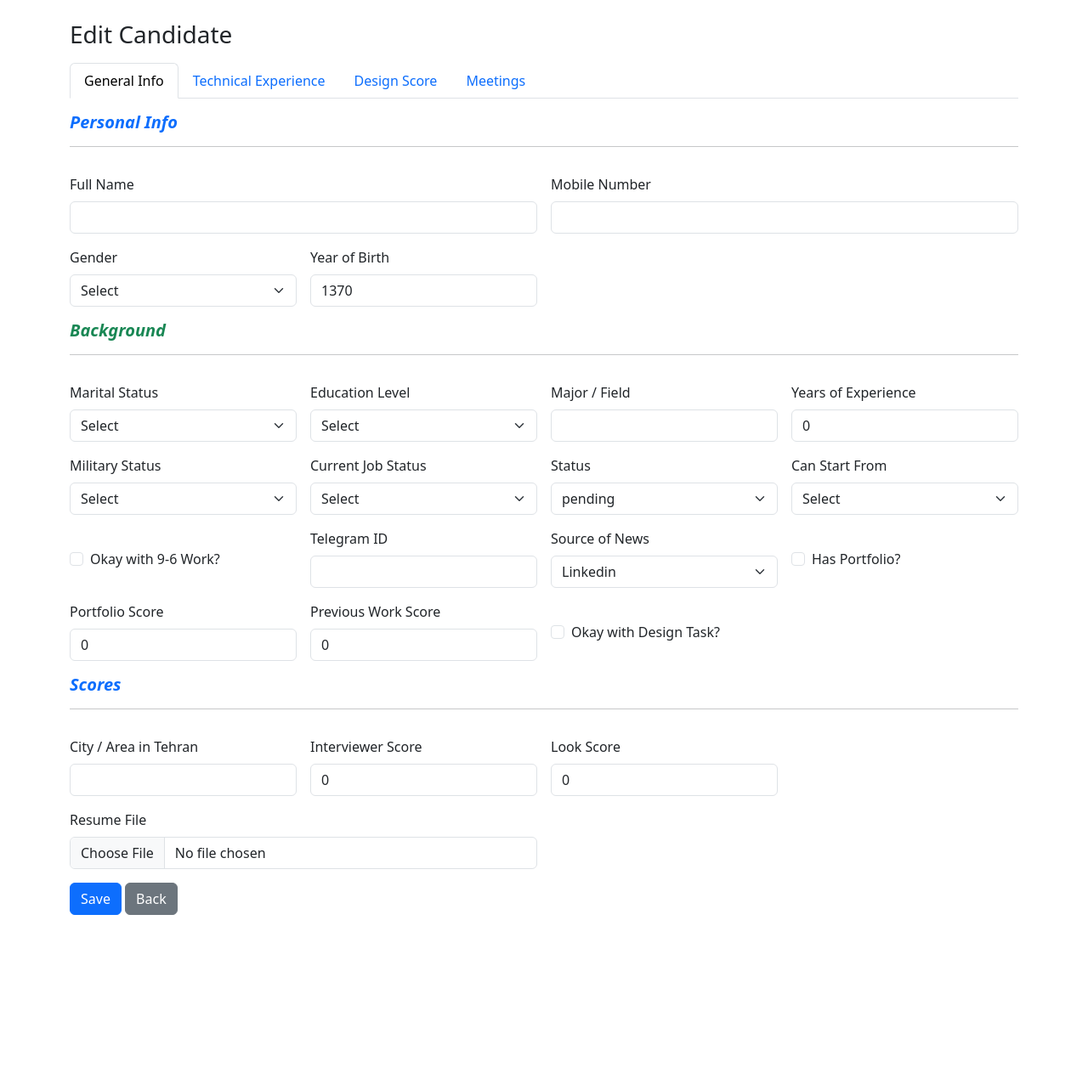
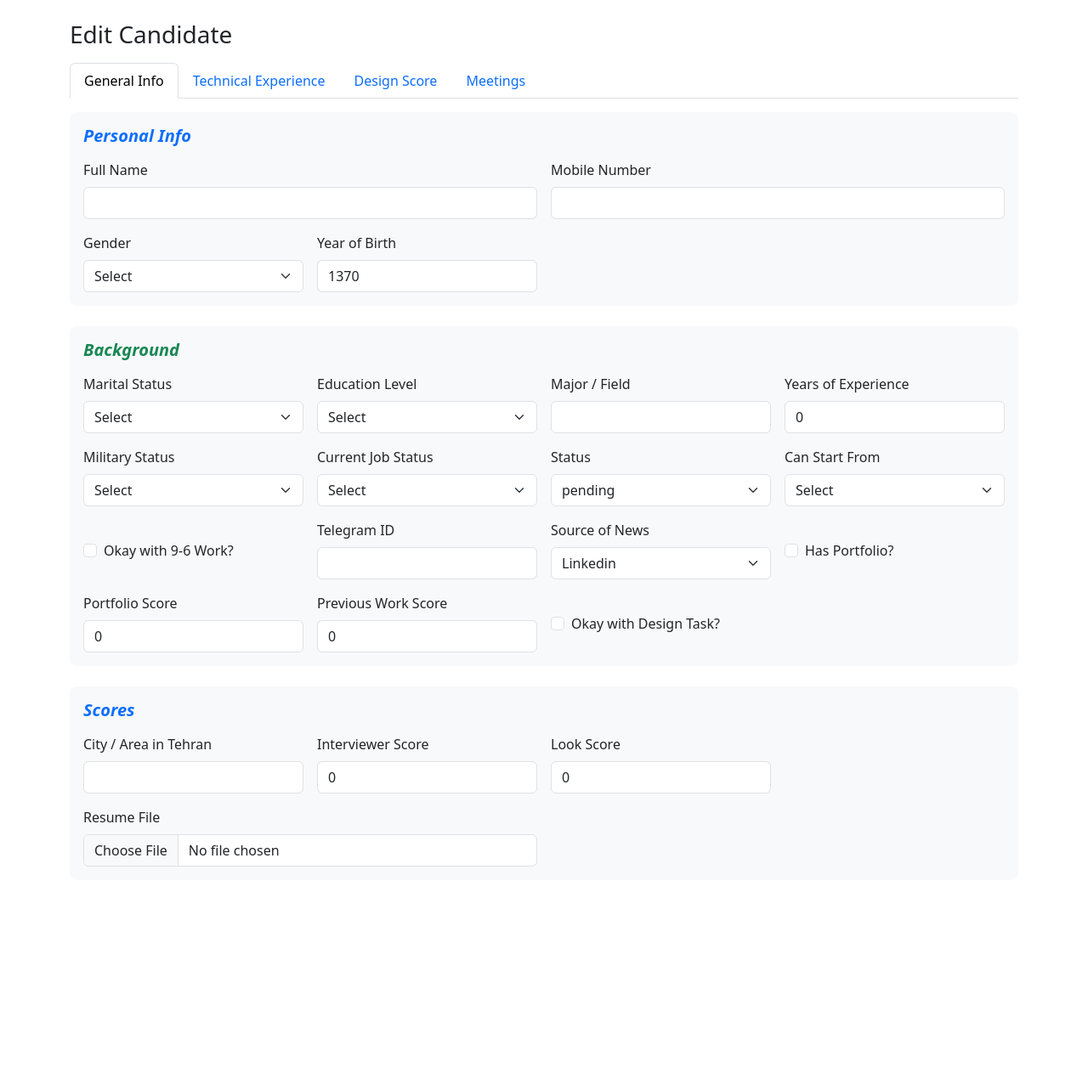
Before and after one commit to Peyman-Products/resume, a Flask app: template templates/edit.html in a window 1280 px wide. Shown: the top 1276 px of the page at 85% size. Before the commit the page ends 1077 px from the top, so only its background shows below. Run offline with Flask 3, Linux system fonts and the light colour scheme; the template is opened without the code that fills it, so the values that code supplies are empty.

Commit message:
Improve form layout and add shared styles

```diff
--- /dev/null
+++ b/static/style.css
@@ -0,0 +1,16 @@
+.form-section {
+  background-color: #f8f9fa;
+  padding: 1rem;
+  border-radius: 8px;
+  margin-bottom: 1.5rem;
+}
+.form-section h5 {
+  margin-bottom: 1rem;
+}
+form .form-control,
+form .form-select {
+  min-width: 220px;
+}
+form label.form-label {
+  font-weight: 500;
+}
--- a/templates/edit.html
+++ b/templates/edit.html
@@ -4,6 +4,7 @@
   <meta charset="UTF-8">
   <title>Edit Candidate</title>
   <link href="https://cdn.jsdelivr.net/npm/bootstrap@5.3.0/dist/css/bootstrap.min.css" rel="stylesheet">
+  <link rel="stylesheet" href="{{ url_for('static', filename='style.css') }}">
 </head>
 <body class="p-4">
 <div class="container">
@@ -26,11 +27,9 @@
 
     <div class="tab-content">
       <div class="tab-pane fade show active" id="tabGeneral">
+        <div class="form-section">
+          <h5 class="fw-bold text-primary"><em>Personal Info</em></h5>
           <div class="row g-3">
-          <div class="col-12">
-            <h5 class="fw-bold text-primary"><em>Personal Info</em></h5>
-            <hr>
-          </div>
             <div class="col-md-6">
               <label class="form-label">Full Name</label>
               <input name="name" value="{{ candidate.name }}" type="text" class="form-control" required>
@@ -51,10 +50,12 @@
               <label class="form-label">Year of Birth</label>
               <input name="year_of_birth" value="{{ candidate.year_of_birth or 1370 }}" type="number" class="form-control">
             </div>
-          <div class="col-12 mt-3">
+          </div>
+        </div>
+
+        <div class="form-section">
           <h5 class="fw-bold text-success"><em>Background</em></h5>
-            <hr>
-          </div>
+          <div class="row g-3">
             <div class="col-md-3">
               <label class="form-label">Marital Status</label>
               <select name="marital_status" class="form-select">
@@ -157,10 +158,12 @@
                 <label class="form-check-label">Okay with Design Task?</label>
               </div>
             </div>
-          <div class="col-12 mt-3">
+          </div>
+        </div>
+
+        <div class="form-section">
           <h5 class="fw-bold text-primary"><em>Scores</em></h5>
-            <hr>
-          </div>
+          <div class="row g-3">
           <div class="col-md-3">
             <label class="form-label">City / Area in Tehran</label>
             <input name="location" value="{{ candidate.location }}" type="text" class="form-control">
--- a/templates/index.html
+++ b/templates/index.html
@@ -4,6 +4,7 @@
   <meta charset="UTF-8">
   <title>Candidate List - Abriron</title>
   <link href="https://cdn.jsdelivr.net/npm/bootstrap@5.3.0/dist/css/bootstrap.min.css" rel="stylesheet">
+  <link rel="stylesheet" href="{{ url_for('static', filename='style.css') }}">
   <style>
     .action-btns button { margin-right: 4px; }
   </style>
--- a/templates/view.html
+++ b/templates/view.html
@@ -4,6 +4,7 @@
   <meta charset="UTF-8">
   <title>Candidate View</title>
   <link href="https://cdn.jsdelivr.net/npm/bootstrap@5.3.0/dist/css/bootstrap.min.css" rel="stylesheet">
+  <link rel="stylesheet" href="{{ url_for('static', filename='style.css') }}">
 </head>
 <body class="p-4">
 <div class="container">
```
Lines whose indentation alone changed are shown as unchanged.
